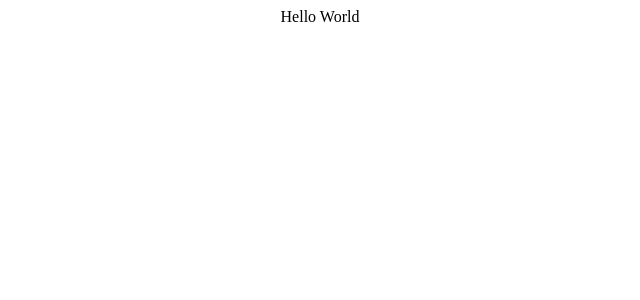
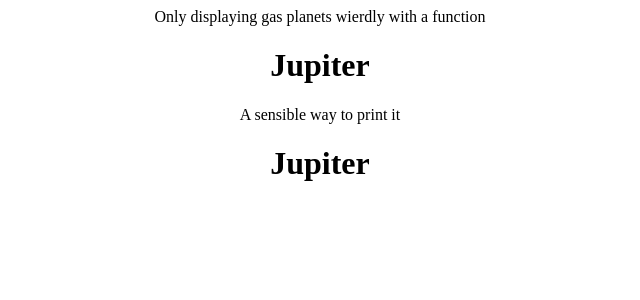
Before and after one commit to DevanshiPujara02/woc5.0-react-menuapp-devanshi, a React (Create React App) app: page / in a window 1280 px wide. Shown: the top 300 px of the page, without its empty margins (320-960 px from the left). Built offline with nearby package versions, Linux system fonts and the light colour scheme.

Commit message:
Learned components and arrays

```diff
--- a/src/App.js
+++ b/src/App.js
@@ -1,11 +1,36 @@
 import './App.css';
 
 function App() {
+  const planets=[
+    {name: "Mars", isGasPlanet: false},
+    {name: "Jupiter", isGasPlanet: true},
+    {name: "Earth" , isGasPlanet: false}
+  ];
   return (
     <div className="App">
-        Hello World
+      Only displaying gas planets wierdly with a function
+        {/* <PrintPlanets name={planets[0].name}/>  */}
+        {planets.map((planet,key) => {
+          if(planet.isGasPlanet){
+            return <PrintPlanets name={planet.name} boo={planet.isGasPlanet}/>
+          }
+          else{
+            return (null);
+          }
+        })}
+
+      A sensible way to print it
+      {planets.map( (planet,key) => {
+        return (planet.isGasPlanet && <h1>{planet.name}</h1>)
+      })}
     </div>
   );
 }
 
+function PrintPlanets(props){
+  return(
+    <h1>{props.name} {props.boo}</h1>
+  );
+}
+
 export default App;
```
